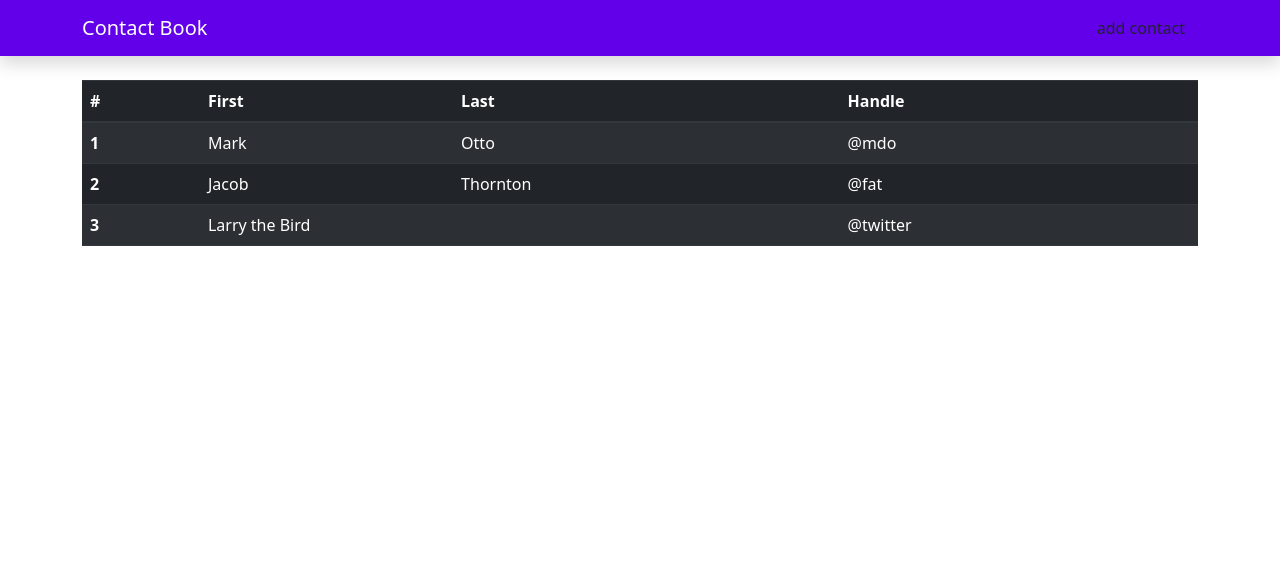
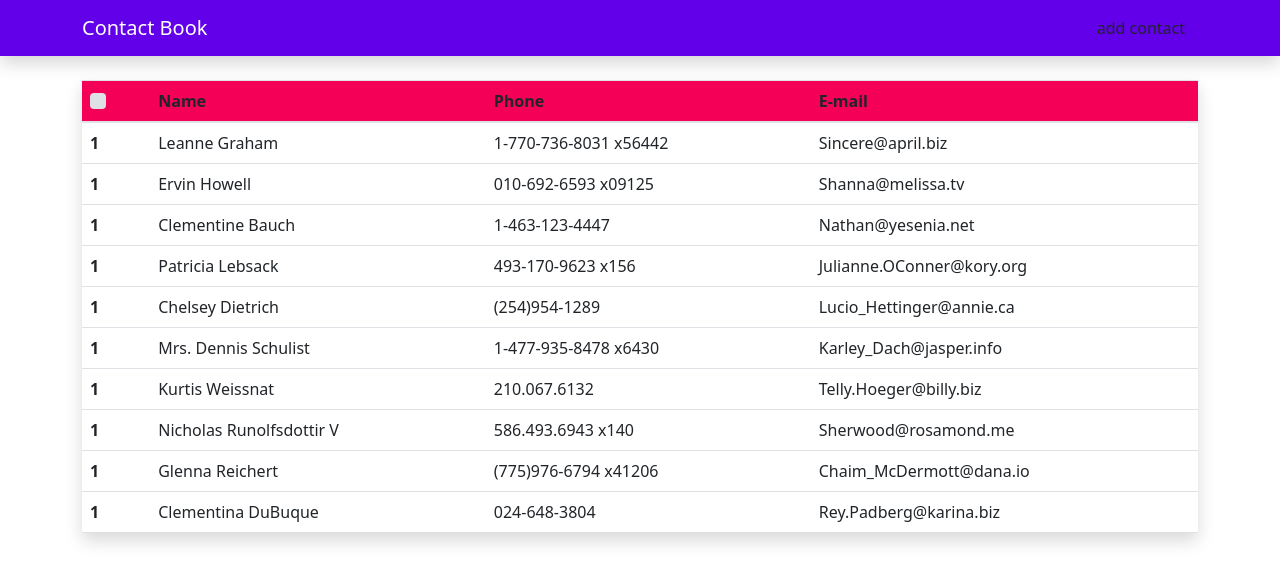
Before and after one commit to MahtabBukhari/precise-tech-Contact-redux-app, a React (Create React App) app: page / in a window 1280 px wide. Shown: the top 584 px of the page. Built offline with nearby package versions, Linux system fonts and the light colour scheme.

Commit message:
get data from store and display in table

```diff
--- a/src/components/constacts/Contact.js
+++ b/src/components/constacts/Contact.js
@@ -1,34 +1,35 @@
-import React from 'react'
+import React from 'react';
+import { useSelector } from 'react-redux';
 
 const Contact = () => {
+    const contacts = useSelector(state=>state.contacts)
+    console.log(contacts)
   return (
-    <table class="table table-dark table-striped">
- <thead>
+    <table className="table shadow ">
+ <thead className='bg-danger'>
     <tr>
-      <th scope="col">#</th>
-      <th scope="col">First</th>
-      <th scope="col">Last</th>
-      <th scope="col">Handle</th>
+      <th>
+        <div className="custom-control custom-checkbox">
+        <input type="checkbox" className="custom-control-input"/>
+        <label className="custom-control-label"></label>
+        </div>
+     </th>
+      <th>Name</th>
+      <th>Phone</th>
+      <th>E-mail</th>
     </tr>
   </thead>
   <tbody>
-    <tr>
-      <th scope="row">1</th>
-      <td>Mark</td>
-      <td>Otto</td>
-      <td>@mdo</td>
-    </tr>
-    <tr>
-      <th scope="row">2</th>
-      <td>Jacob</td>
-      <td>Thornton</td>
-      <td>@fat</td>
-    </tr>
-    <tr>
-      <th scope="row">3</th>
-      <td colspan="2">Larry the Bird</td>
-      <td>@twitter</td>
-    </tr>
+    {contacts.map(contact=>(
+          <tr>
+          <th scope="row">1</th>
+          <td>{contact.name}</td>
+          <td>{contact.phone}</td>
+          <td>{contact.email}</td>
+        </tr>
+
+    ))}
+
   </tbody>
   </table>
   )
--- a/src/redux/reducers/contactReducer.js
+++ b/src/redux/reducers/contactReducer.js
@@ -2,8 +2,7 @@
 
 
 
-const initialState={
-    contacts:[
+const initialState=[
         {
           "id": 1,
           "name": "Leanne Graham",
@@ -235,7 +234,7 @@ const initialState={
           }
         }
       ]
-}
+
 export const contactReducer = (state=initialState,{type,payload}) => {
     switch(type){
         default:
--- a/src/redux/reducers/index.js
+++ b/src/redux/reducers/index.js
@@ -3,6 +3,6 @@ import { contactReducer } from './contactReducer'
 
 
 export const rootReducer=combineReducers({
-    contactReducer
+   contacts:contactReducer
 
 })
```
